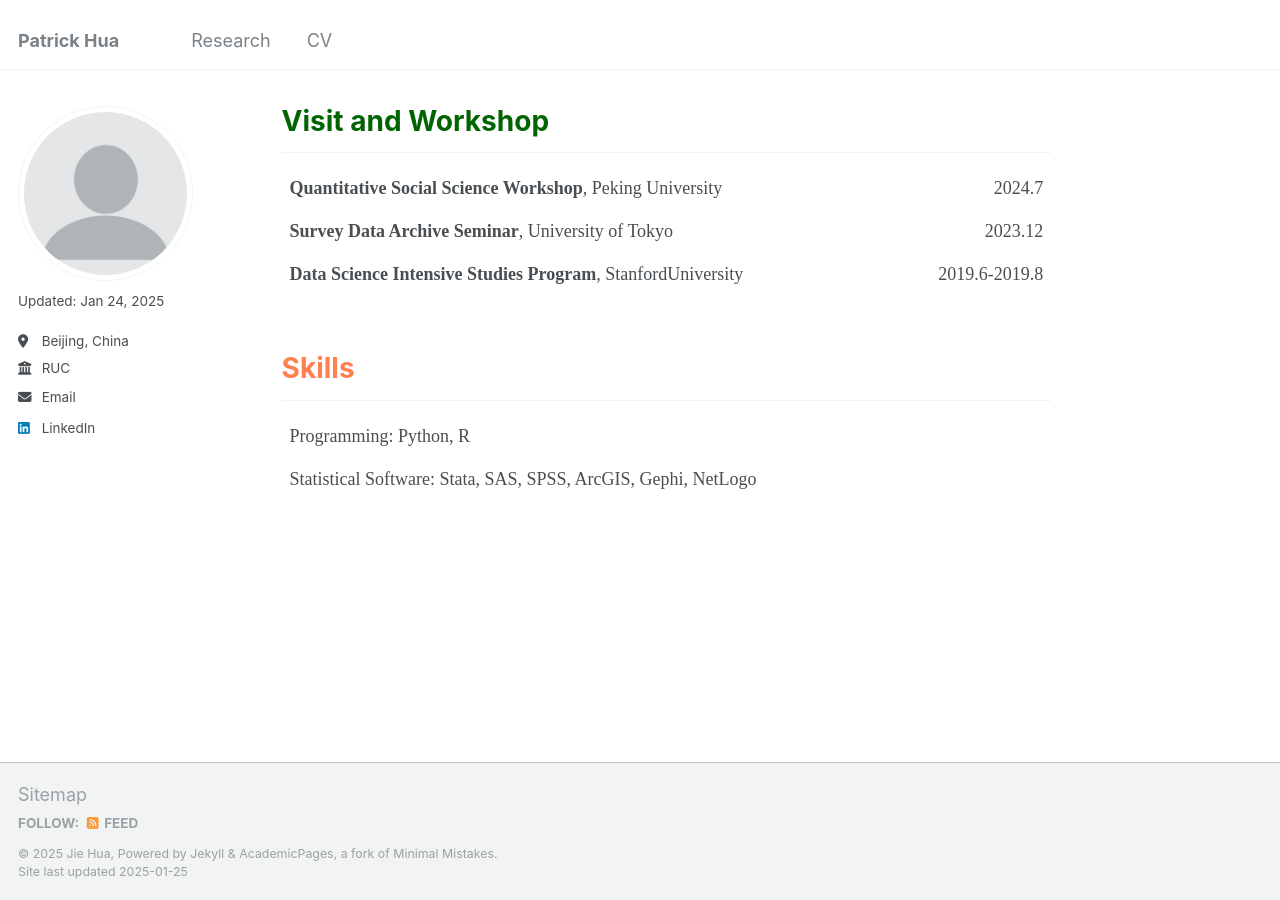
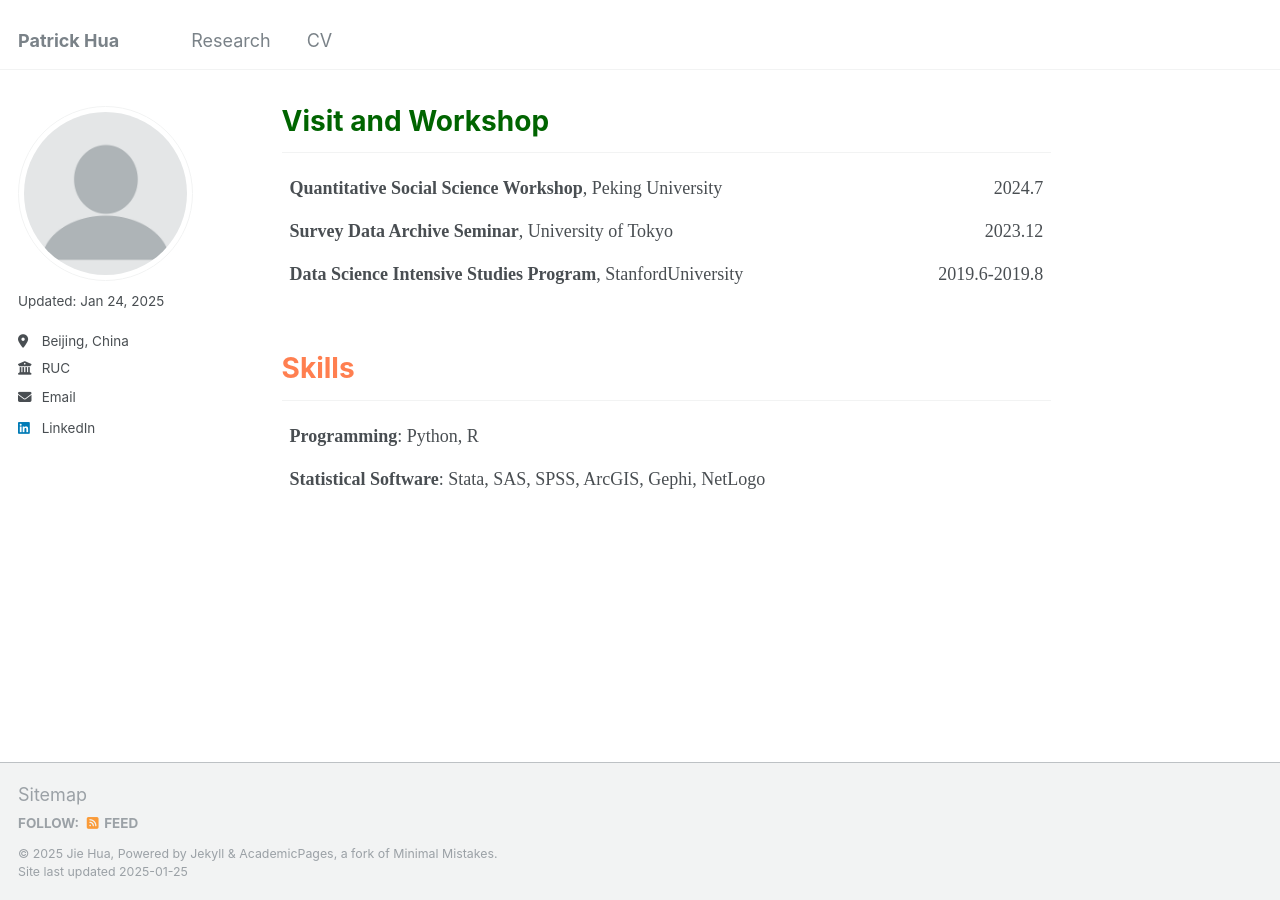
Before and after one commit to jiehua-css/jiehua-css.github.io, a Jekyll site: the page built from _pages/about.md, in a window 1280 px wide and 900 px high, scrolled down 627 px. Built offline with Jekyll 4.4.1, drawn with Linux system fonts in a browser that asks for light colours.

Commit message:
Update about.md

```diff
--- a/_pages/about.md
+++ b/_pages/about.md
@@ -145,9 +145,9 @@ I'm visiting the  <a href="https://knowledgelab.org/">Knowledge Lab</a> at UChic
 <h2 class="skills-title">Skills</h2>
 <table class="skills-table">
   <tr>
-    <td><span class="role">Programming</span>: Python, R</td>
+    <td><span class="skill">Programming</span>: Python, R</td>
   </tr>
   <tr>
-    <td><span class="role">Statistical Software</span>: Stata, SAS, SPSS, ArcGIS, Gephi, NetLogo</td>
+    <td><span class="skill">Statistical Software</span>: Stata, SAS, SPSS, ArcGIS, Gephi, NetLogo</td>
   </tr>
 </table>
```
